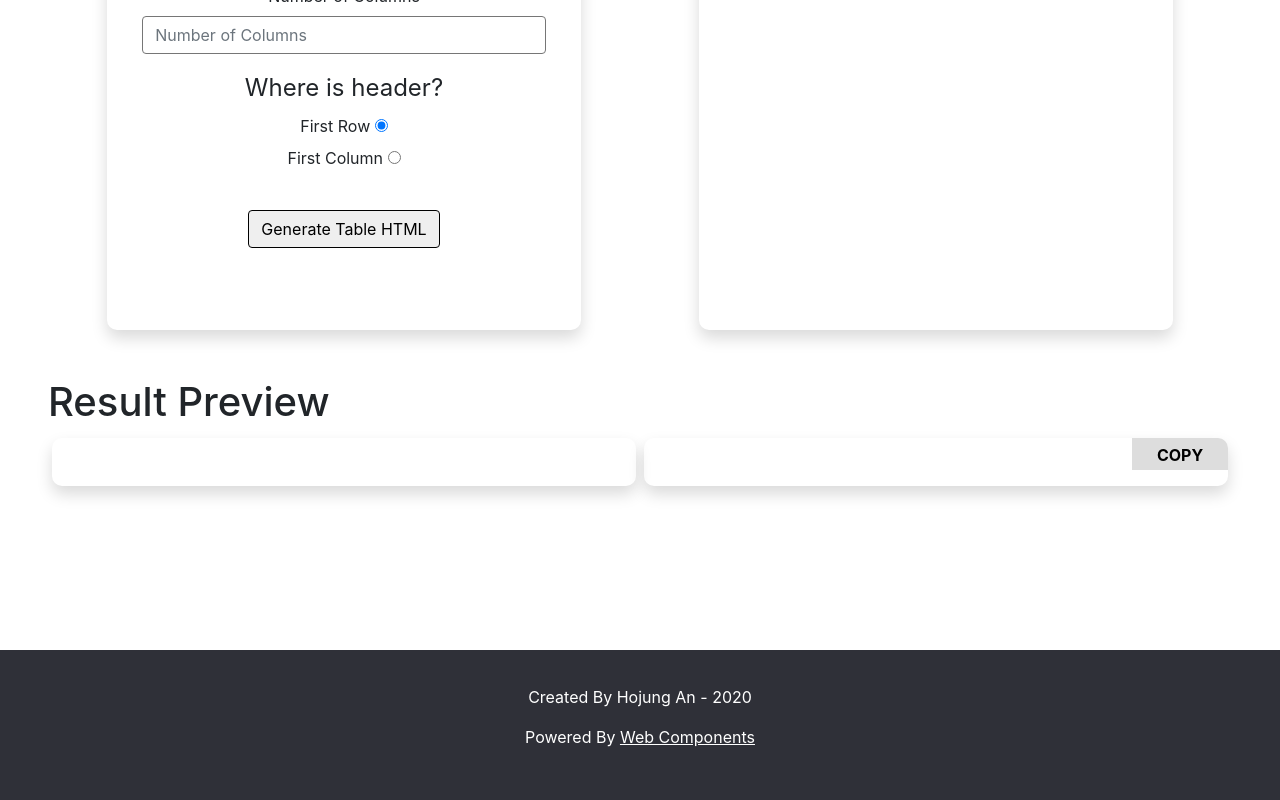
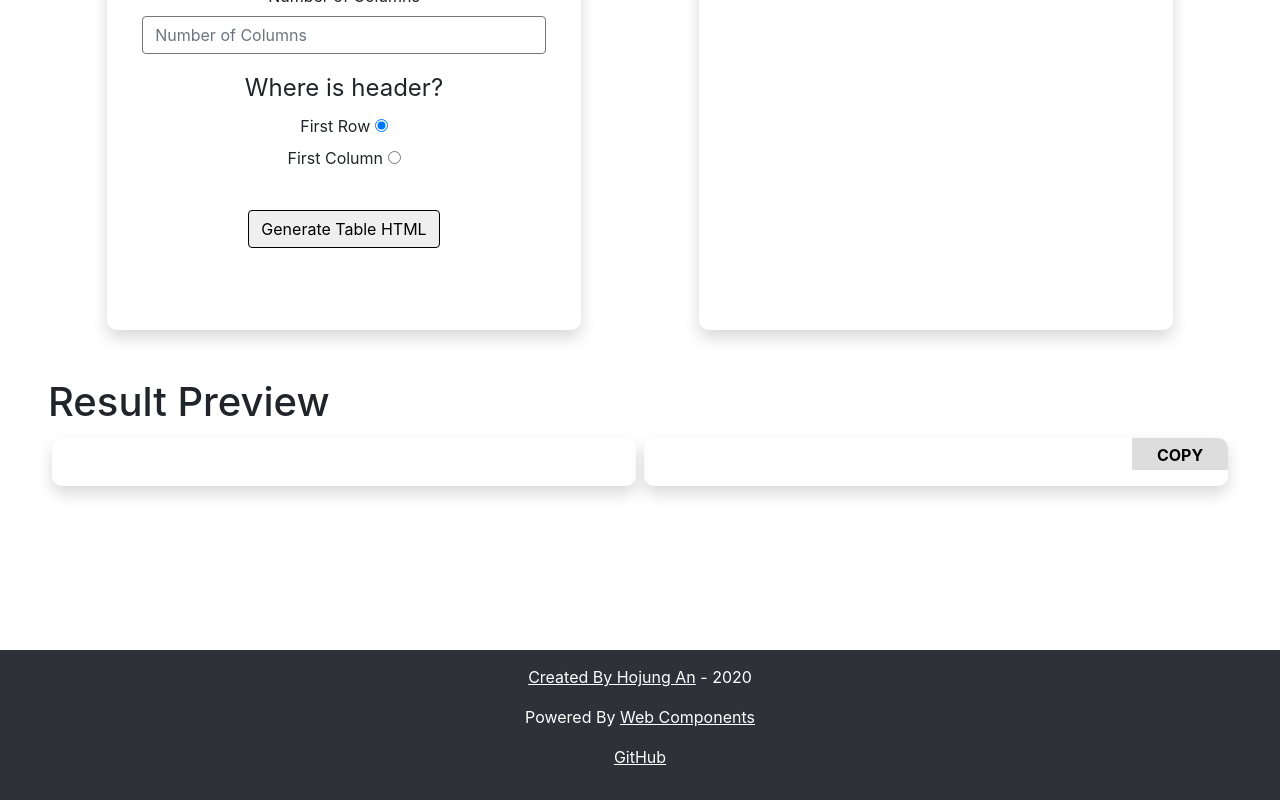
Before and after one commit to hojungan/html-generator, a plain HTML site: page index.html in a window 1280 px wide. Shown: the part 534-1334 px from the top of the page. Drawn offline with nearby package versions, Linux system fonts and the light colour scheme.

Commit message:
README, Index.html updated

```diff
--- a/index.html
+++ b/index.html
@@ -55,12 +55,14 @@
       </div>
     </div>
   </section>
-
+  <!-- https://www.linkedin.com/in/hojungan?trk=people-guest_people_search-card -->
   <footer>
-    <p>Created By Hojung An - 2020</p>
+    <p><a href="https://www.linkedin.com/in/hojungan?trk=people-guest_people_search-card">Created By Hojung An</a> -
+      2020</p>
     <p>Powered By <a href="https://developer.mozilla.org/en-US/docs/Web/Web_Components" title="MDN Web Components Docs"
         target="_blank">Web
         Components</a></p>
+    <p><a href="https://github.com/hojungan/html-generator">GitHub</a></p>
   </footer>
 
   <script src="https://code.jquery.com/jquery-3.4.1.slim.min.js"
```
Also changed, not shown: 1 other file.
